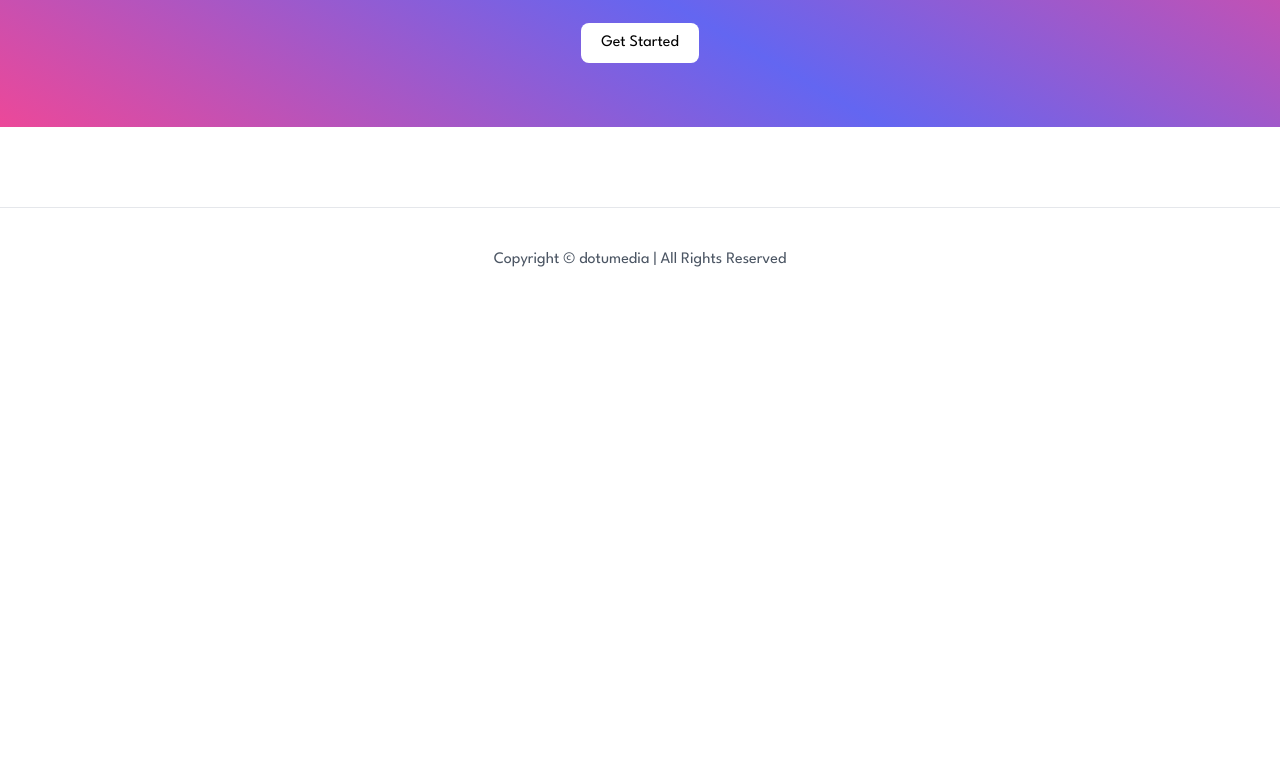
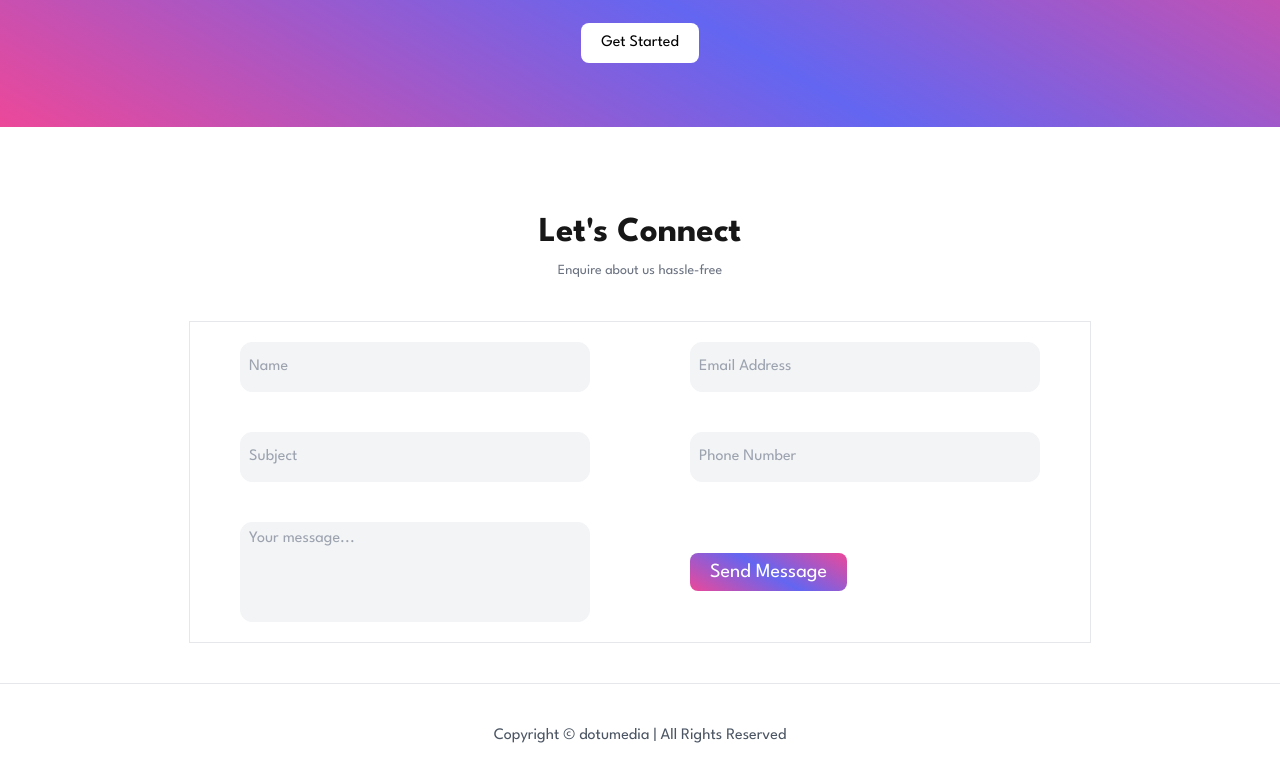
Before and after one commit to rraushan1205/Dotumedia, a Next.js app: page / in a window 1280 px wide. Shown: the part 2542-3324 px from the top of the page. Before the commit the page ends 2854 px from the top, so only its background shows below. Built offline with nearby package versions, Linux system fonts and the light colour scheme.

Commit message:
added contact section

```diff
--- /dev/null
+++ b/app/components/Contact.tsx
@@ -0,0 +1,46 @@
+import Link from "next/link";
+
+export default function Contact() {
+  return (
+    <>
+      <div className="flex flex-col items-center">
+        <header className="text-[35px] font-bold ">Let's Connect</header>
+        <h4 className="text-[14px] text-gray-500">
+          Enquire about us hassle-free
+        </h4>
+        <div className="form grid grid-cols-2 border border-gray-200 my-10">
+          <input
+            type="text"
+            className="py-1 outline-none focus:border-red-500 bg-gray-100 rounded-xl px-2 h-[50px] w-[350px] mx-[50px] my-[20px]  border border-gray-100 "
+            placeholder="Name"
+          />
+          <input
+            type="text"
+            className="py-1 outline-none focus:border-red-500 bg-gray-100 rounded-xl px-2 h-[50px] w-[350px] mx-[50px] my-[20px]  border border-gray-100 "
+            placeholder="Email Address"
+          />
+          <input
+            type="text"
+            className="py-1 outline-none focus:border-red-500 bg-gray-100 rounded-xl px-2 h-[50px] w-[350px] mx-[50px] my-[20px]  border border-gray-100 "
+            placeholder="Subject"
+          />
+          <input
+            type="text"
+            className="py-1 outline-none focus:border-red-500 bg-gray-100 rounded-xl px-2 h-[50px] w-[350px] mx-[50px] my-[20px]  border border-gray-100 "
+            placeholder="Phone Number"
+          />
+          <textarea
+            className="py-1 outline-none focus:border-red-500 bg-gray-100 rounded-xl px-2 h-[100px] w-[350px] mx-[50px] my-[20px]  border border-gray-100 resize-none "
+            placeholder="Your message..."
+          />
+          <button
+            type="submit"
+            className="rounded-lg px-5 py-1 bg-[linear-gradient(30deg,_#ec4899,_#6366f1,_#ec4899)] text-white h-fit self-center mx-[50px] text-[20px] w-fit "
+          >
+            Send Message
+          </button>
+        </div>
+      </div>
+    </>
+  );
+}
--- a/app/page.tsx
+++ b/app/page.tsx
@@ -5,6 +5,7 @@ import Service from "./components/Service";
 import AboutUs from "./components/AboutUs";
 import CTA from "./components/CTA";
 import Footer from "./components/Footer";
+import Contact from "./components/Contact";
 
 export default function Home() {
   return (
@@ -14,6 +15,7 @@ export default function Home() {
       <Service />
       <AboutUs />
       <CTA />
+      <Contact />
       <Footer />
     </>
   );
```
